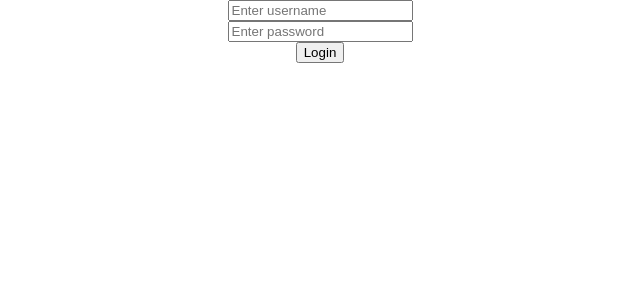
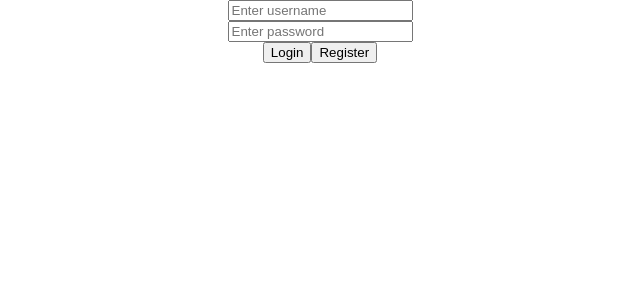
Before and after one commit to sarmadkhan1991/chugging-across-america, a React (Create React App) app: page /trip in a window 1280 px wide. Shown: the top 300 px of the page, without its empty margins (320-960 px from the left). Built offline with nearby package versions, Linux system fonts and the light colour scheme; what redux-promise-middleware would draw is missing.

Commit message:
added register button

```diff
--- a/src/Components/Header.js
+++ b/src/Components/Header.js
@@ -75,14 +75,17 @@ class Header extends Component {
         return (
             <div>
                 <div>
-                    <input type="text" placeholder="Enter username" value={username} onChange={e => handleUsernameInputFn(e.target.value)}></input>
+                    <input type="text" placeholder="Enter username" value={username} onChange={e => this.handleUsernameInput(e.target.value)}></input>
                 </div>
                 <div>
-                    <input type="password" placeholder="Enter password" value={password} onChange={e => handlePasswordInputFn(e.target.value)}></input>
+                    <input type="password" placeholder="Enter password" value={password} onChange={e => this.handlePasswordInput(e.target.value)}></input>
                 </div>
                 <div>
                     <button onClick={this.login}>
                         Login
+                    </button>
+                    <button onClick={this.register}>
+                        Register
                     </button>
                 </div>
             </div>
```
